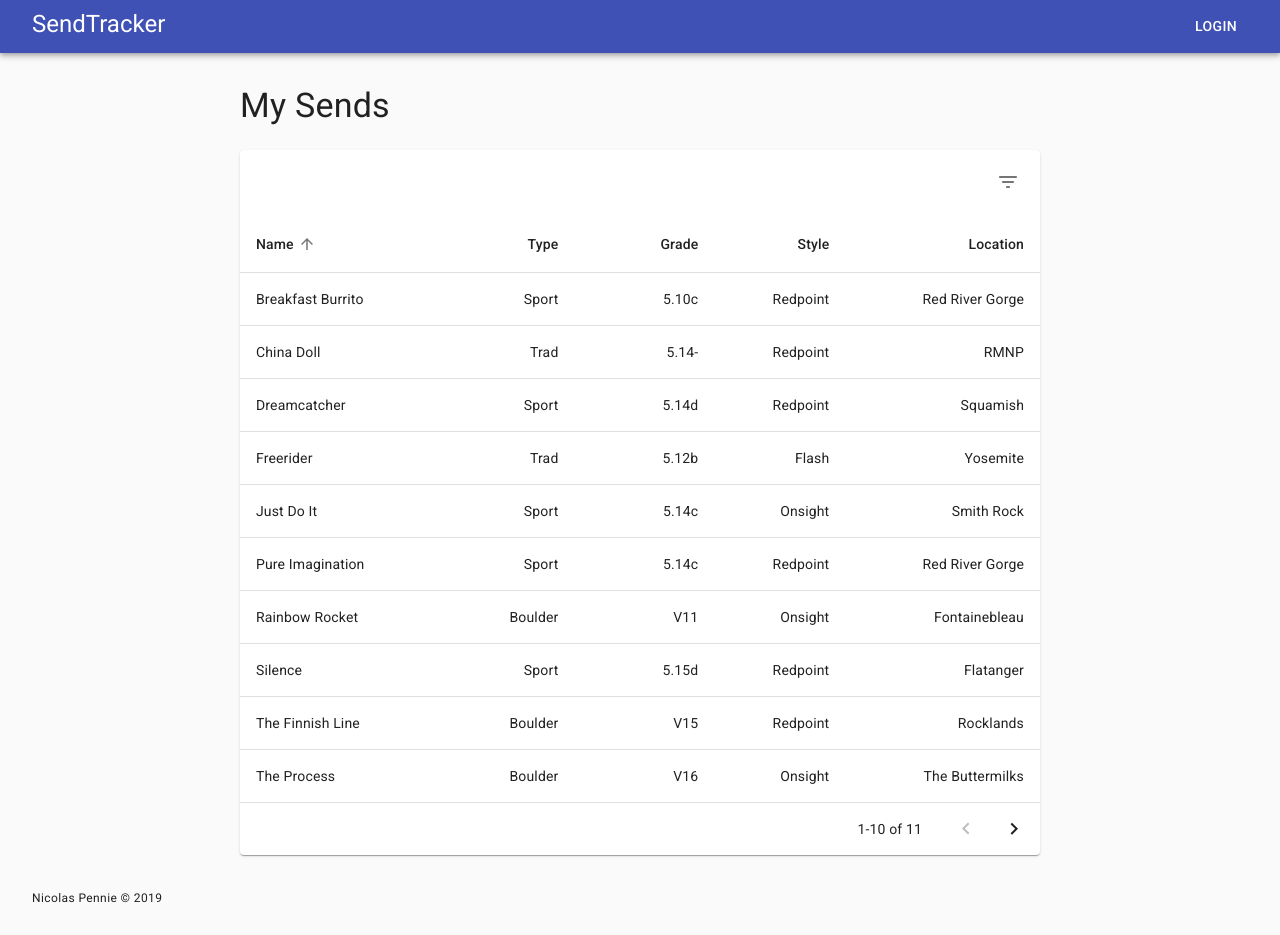
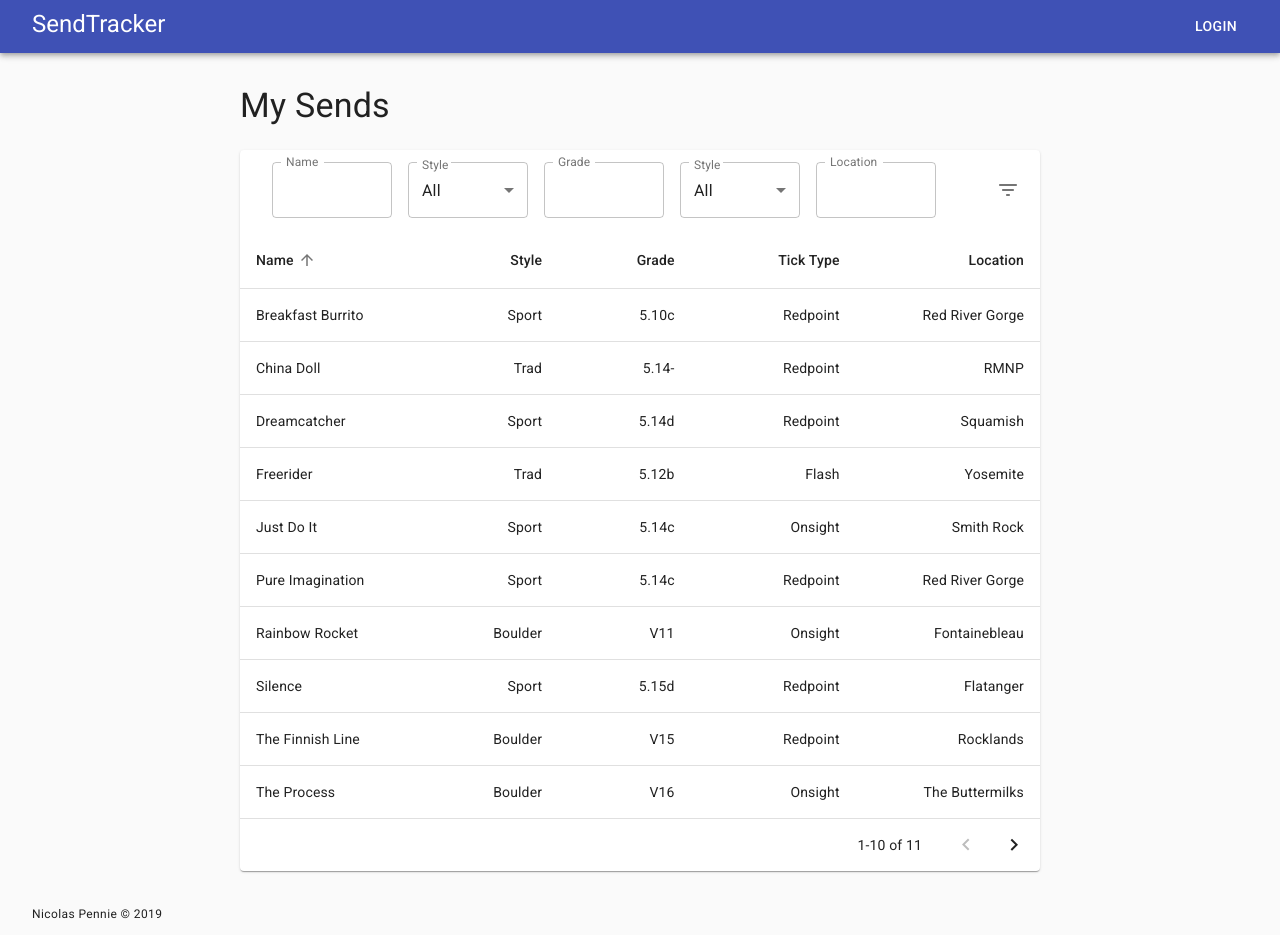
Before and after one commit to NicolasPennie/SendTracker, a Next.js app: page / in a window 1280 px wide. Both pictures are taken after a click on the button 1008 px from the left and 182 px from the top of the page. Built offline with nearby package versions, Linux system fonts and the light colour scheme.

Commit message:
feat: Add UI for filter options

```diff
--- a/package.json
+++ b/package.json
@@ -6,7 +6,7 @@
     "start": "next start"
   },
   "dependencies": {
-    "@material-ui/core": "4.5.1",
+    "@material-ui/core": "^4.9.0",
     "@material-ui/icons": "^4.5.1",
     "next": "^9.0.2",
     "react": "^16.8.6",
--- a/src/components/home.tsx
+++ b/src/components/home.tsx
@@ -14,16 +14,33 @@ import {
     Typography,
     makeStyles,
     Tooltip,
+    FormControl,
+    Select,
+    InputLabel,
+    MenuItem,
+    TextField,
+    OutlinedInput,
+    Grow
 } from '@material-ui/core';
 import { FilterListRounded as FilterIcon } from '@material-ui/icons';
 
 import { stableSort, getSorting, SortOrder } from '../utility/sort';
+import { Style } from '../models/send';
 import { MOCK_SENDS } from '../mock/sends';
 
 const useStyles = makeStyles(theme => {
     return ({
         header: {
             paddingBottom: theme.spacing(1),
+        },
+        filterToolbar: {
+            height: 80
+        },
+        filterForm: {
+            '& > *': {
+                margin: theme.spacing(1),
+                width: 120,
+            }
         },
         filterIcon: {
             position: 'absolute',
@@ -44,13 +61,13 @@ const useStyles = makeStyles(theme => {
     });
 });
 
-type HeaderId = 'name' | 'type' | 'grade' | 'style' | 'location';
+type HeaderId = 'name' | 'style' | 'grade' | 'tickType' | 'location';
 
 const headers: { id: HeaderId, label: string }[] = [
     { id: 'name', label: 'Name' },
-    { id: 'type', label: 'Type' },
+    { id: 'style', label: 'Style' },
     { id: 'grade', label: 'Grade' },
-    { id: 'style', label: 'Style' },
+    { id: 'tickType', label: 'Tick Type' },
     { id: 'location', label: 'Location' }
 ];
 
@@ -87,12 +104,125 @@ function SendTableHeader(props: SendTableHeaderProps) {
     );
 }
 
+interface SendFilterProps {
+}
+
+function SendFilter(props: SendFilterProps) {
+    const classes = useStyles(props);
+    const [filter, setFilter] = React.useState({
+        name: '',
+        style: 'all',
+        grade: '',
+        tickType: 'all',
+        location: ''
+    });
+
+    const inputLabel = React.useRef(null);
+    const [labelWidth, setLabelWidth] = React.useState(40);
+    React.useEffect(() => {
+      setLabelWidth(inputLabel.current.offsetWidth);
+    }, []);
+
+    type inputChangeEvent = React.ChangeEvent<({ name: string, value: string })>;
+    const handleFilterChange = (event: inputChangeEvent) => {
+        console.log(event.target);
+        setFilter({
+        ...filter,
+        [event.target.name]: event.target.value
+    })};
+
+    return (
+            <form className={classes.filterForm} autoComplete="off">
+                <TextField
+                    label="Name"
+                    name="name"
+                    variant="outlined"
+                    value={filter.name}
+                    InputLabelProps={{ shrink: true }}
+                    onChange={handleFilterChange}
+                />
+                <FormControl variant="outlined">
+                    <InputLabel
+                        shrink
+                        ref={inputLabel}
+                        htmlFor="style-filter"
+                    >
+                        <Typography>Style</Typography>
+                    </InputLabel>
+                    <Select
+                        id="style-filter"
+                        value={filter.style}
+                        onChange={handleFilterChange}
+                        input={
+                            <OutlinedInput
+                                notched
+                                id="style-filter"
+                                name="style"
+                                labelWidth={labelWidth}
+                            />
+                        }
+                    >
+                        <MenuItem value="all">All</MenuItem>
+                        <MenuItem value={Style.BOULDER}>{Style.BOULDER}</MenuItem>
+                        <MenuItem value={Style.SPORT}>{Style.SPORT}</MenuItem>
+                        <MenuItem value={Style.TRAD}>{Style.TRAD}</MenuItem>
+                    </Select>
+                </FormControl>
+                <TextField
+                    label="Grade"
+                    name="grade"
+                    variant="outlined"
+                    value={filter.grade}
+                    InputLabelProps={{ shrink: true }}
+                    onChange={handleFilterChange}
+                />
+                <FormControl variant="outlined">
+                    <InputLabel
+                        shrink
+                        ref={inputLabel}
+                        htmlFor="tickType-filter"
+                    >
+                        <Typography>Style</Typography>
+                    </InputLabel>
+                    <Select
+                        id="tickType-filter"
+                        value={filter.tickType}
+                        onChange={handleFilterChange}
+                        input={
+                            <OutlinedInput
+                                notched
+                                id="tickType-filter"
+                                name="tickType"
+                                labelWidth={labelWidth}
+                            />
+                        }
+                    >
+                        <MenuItem value="all">All</MenuItem>
+                        <MenuItem value={Style.BOULDER}>{Style.BOULDER}</MenuItem>
+                        <MenuItem value={Style.SPORT}>{Style.SPORT}</MenuItem>
+                        <MenuItem value={Style.TRAD}>{Style.TRAD}</MenuItem>
+                    </Select>
+                </FormControl>
+                <TextField
+                    label="Location"
+                    name="location"
+                    variant="outlined"
+                    value={filter.location}
+                    InputLabelProps={{ shrink: true }}
+                    onChange={handleFilterChange}
+                />
+            </form>
+    )
+}
+
 export default (props: {}) => {
     const classes = useStyles(props);
     const [sends] = React.useState(MOCK_SENDS);
+    const [filterVisible, setFilterVisible] = React.useState(false);
     const [order, setOrder] = React.useState<SortOrder>('asc');
     const [orderBy, setOrderBy] = React.useState<HeaderId>('name');
     const [page, setPage] = React.useState(0);
+
     const ROWS_PER_PAGE = 10;
 
     const handleSortRequest = (property: HeaderId) => {
@@ -101,7 +231,7 @@ export default (props: {}) => {
         setOrderBy(property);
     };
 
-    const handleChangePage = (event: any, newPage: number) => {
+    const handleChangePage = (_event: any, newPage: number) => {
         setPage(newPage);
     }
 
@@ -111,9 +241,14 @@ export default (props: {}) => {
                 My Sends
             </Typography>
             <Paper className={classes.table}>
-                <Toolbar>
-                    <Tooltip className={classes.filterIcon} title="Filter Items">
-                        <IconButton aria-label="filter">
+                <Toolbar className={classes.filterToolbar}>
+                    <Grow in={filterVisible}>
+                        <div>
+                            <SendFilter/>
+                        </div>
+                    </Grow>
+                    <Tooltip className={classes.filterIcon} title={filterVisible ? 'Hide Filter' : 'Show Filter'}>
+                        <IconButton aria-label="filter" onClick={() => setFilterVisible(!filterVisible)} >
                             <FilterIcon/>
                         </IconButton>
                     </Tooltip>
@@ -130,9 +265,9 @@ export default (props: {}) => {
                             .map(s => (
                                 <TableRow key={`${s.name}-${s.location}`}>
                                     <TableCell component="th" scope="row">{s.name}</TableCell>
-                                    <TableCell align="right">{s.type}</TableCell>
+                                    <TableCell align="right">{s.style}</TableCell>
                                     <TableCell align="right">{s.grade}</TableCell>
-                                    <TableCell align="right">{s.style}</TableCell>
+                                    <TableCell align="right">{s.tickType}</TableCell>
                                     <TableCell align="right">{s.location}</TableCell>
                                 </TableRow>
                             )
--- a/src/mock/sends.ts
+++ b/src/mock/sends.ts
@@ -1,89 +1,84 @@
-/* TODO: Replace with TS Enum after migration */
-const SPORT = 'Sport';
-const TRAD = 'Trad';
-const BOULDER = 'Boulder';
+import { Style, TickType, Send } from '../models/send';
 
-/* TODO: Replace with TS Enum after migration */
-const ONSIGHT = 'Onsight';
-const FLASH = 'Flash';
-const REDPOINT = 'Redpoint';
+const { BOULDER, SPORT, TRAD } = Style;
+const { ONSIGHT, FLASH, REDPOINT } = TickType;
 
-export const MOCK_SENDS = [
+export const MOCK_SENDS: Send[] = [
     {
         name: 'Pure Imagination',
-        type: SPORT,
+        style: SPORT,
         grade: '5.14c',
-        style: REDPOINT,
+        tickType: REDPOINT,
         location: 'Red River Gorge'
     },
     {
         name: 'Your Wife',
-        type: SPORT,
+        style: SPORT,
         grade: '5.11b',
-        style: FLASH,
+        tickType: FLASH,
         location: 'Down Under'
     },
     {
         name: 'The Process',
-        type: BOULDER,
+        style: BOULDER,
         grade: 'V16',
-        style: ONSIGHT,
+        tickType: ONSIGHT,
         location: 'The Buttermilks'
     },
     {
         name: 'Dreamcatcher',
-        type: SPORT,
+        style: SPORT,
         grade: '5.14d',
-        style: REDPOINT,
+        tickType: REDPOINT,
         location: 'Squamish'
     },
     {
         name: 'The Finnish Line',
-        type: BOULDER,
+        style: BOULDER,
         grade: 'V15',
-        style: REDPOINT,
+        tickType: REDPOINT,
         location: 'Rocklands'
     },
     {
         name: 'China Doll',
-        type: TRAD,
+        style: TRAD,
         grade: '5.14-',
-        style: REDPOINT,
+        tickType: REDPOINT,
         location: 'RMNP'
     },
     {
         name: 'Freerider',
-        type: TRAD,
+        style: TRAD,
         grade: '5.12b',
-        style: FLASH,
+        tickType: FLASH,
         location: 'Yosemite'
     },
     {
         name: 'Silence',
-        type: SPORT,
+        style: SPORT,
         grade: '5.15d',
-        style: REDPOINT,
+        tickType: REDPOINT,
         location: 'Flatanger'
     },
     {
         name: 'Rainbow Rocket',
-        type: BOULDER,
+        style: BOULDER,
         grade: 'V11',
-        style: ONSIGHT,
+        tickType: ONSIGHT,
         location: 'Fontainebleau'
     },
     {
         name: 'Just Do It',
-        type: SPORT,
+        style: SPORT,
         grade: '5.14c',
-        style: ONSIGHT,
+        tickType: ONSIGHT,
         location: 'Smith Rock'
     },
     {
         name: 'Breakfast Burrito',
-        type: SPORT,
+        style: SPORT,
         grade: '5.10c',
-        style: REDPOINT,
+        tickType: REDPOINT,
         location: 'Red River Gorge'
     },
 ];
--- /dev/null
+++ b/src/models/send.ts
@@ -0,0 +1,21 @@
+export enum Style {
+    BOULDER = 'Boulder',
+    SPORT = 'Sport',
+    TRAD = 'Trad'
+}
+
+export enum TickType {
+    ONSIGHT = 'Onsight',
+    FLASH = 'Flash',
+    REDPOINT = 'Redpoint'
+}
+
+export interface Grade {}
+
+export interface Send {
+    name: string;
+    style: Style;
+    grade: Grade;
+    tickType: TickType;
+    location: string;
+}
```
Also changed, not shown: 1 other file (tests, documents, lock files or other folders).
